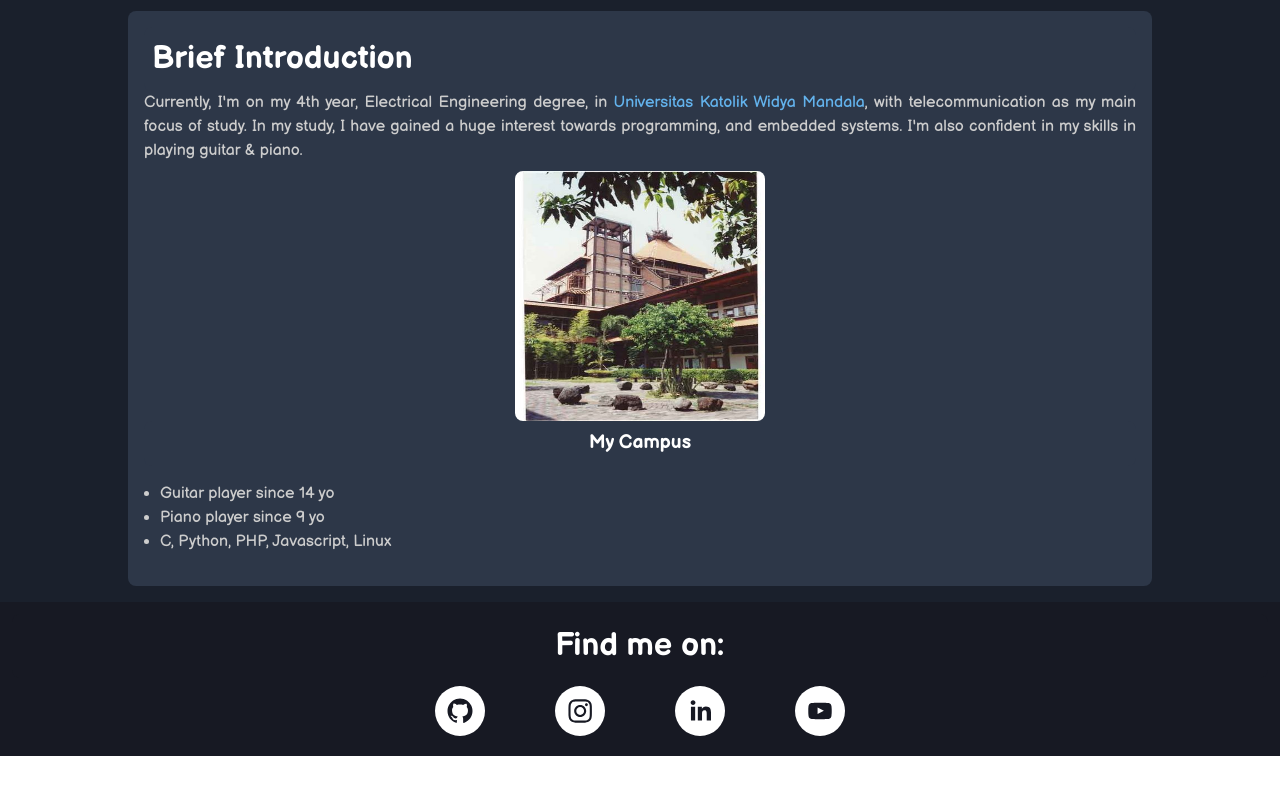
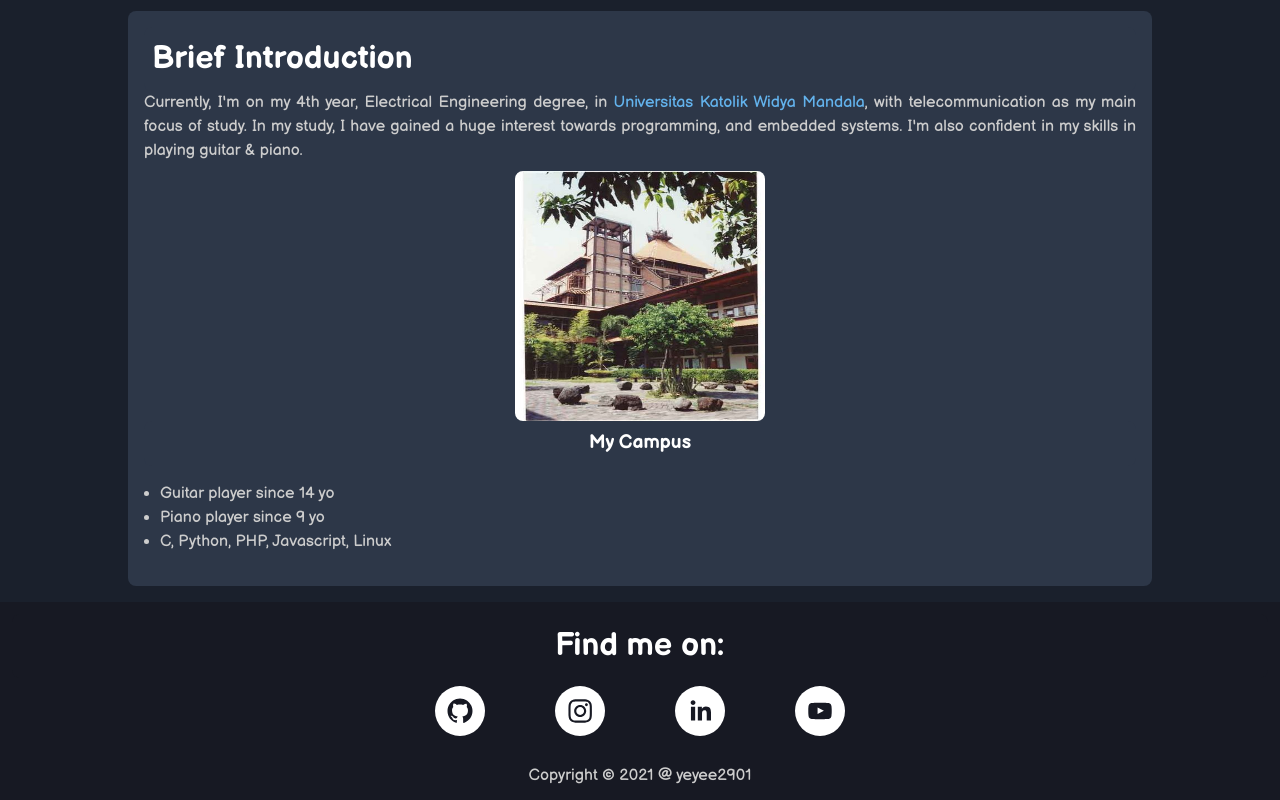
Before and after one commit to yeyee2901/my-website, a React (Create React App) app: page / in a window 1280 px wide. Shown: the part 566-1366 px from the top of the page. Before the commit the page ends 1322 px from the top, so only its background shows below. Built offline with nearby package versions, Linux system fonts and the light colour scheme.

Commit message:
ADD: copyright on footer

```diff
--- a/src/components/footer.jsx
+++ b/src/components/footer.jsx
@@ -12,6 +12,9 @@ const Footer = ({ ...props }) => {
       w="100%"
       h="100%"
       p={3}
+      display="flex"
+      flexDir="column"
+      justifyContent="space-around"
     >
       <StyledHeading fontSize="2em" align="center" bg={MyColor.very_dark}>
         Find me on:
@@ -52,6 +55,10 @@ const Footer = ({ ...props }) => {
         />
 
       </Container>
+
+      <Text as="p" align="center" mt={5}>
+        Copyright &copy; 2021 @ yeyee2901
+      </Text>
     </Box>
   )
 }
```
